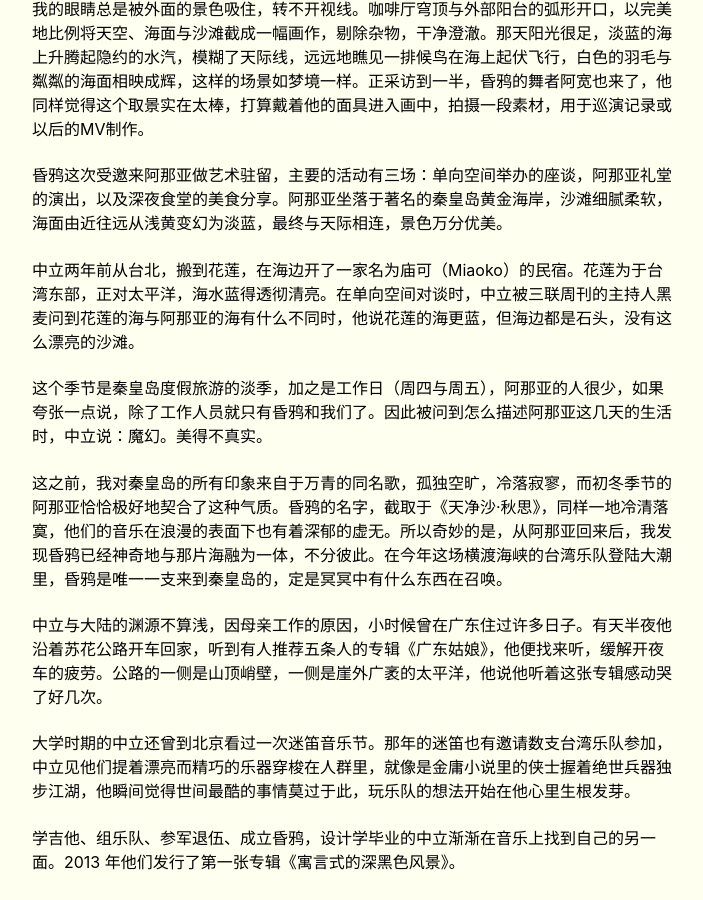
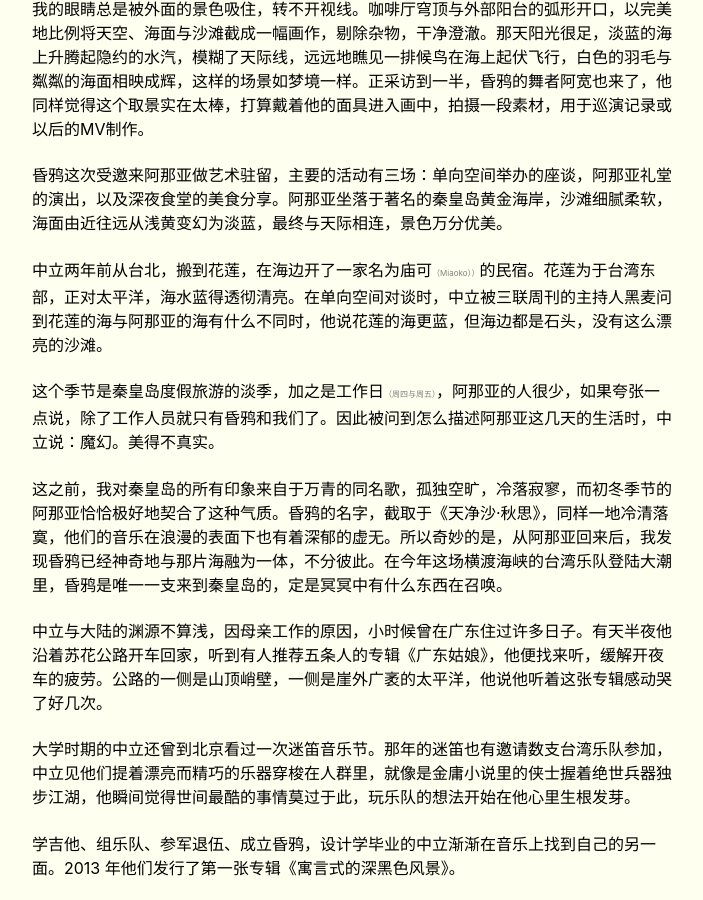
Before and after one commit to salingerlin/salingerlin.github.io, a Jekyll site: the page built from _posts/2018-12-02-海边的昏鸦.md, in a window 1280 px wide and 900 px high, scrolled down 675 px. Shown: the whole window, without its empty margins (288-991 px from the left). Built offline with Jekyll 4.4.1, drawn with Linux system fonts in a browser that asks for light colours; some of the changed text lies outside the part shown.

Commit message:
Update 2018-12-02-海边的昏鸦.md

```diff
--- a/_posts/2018-12-02-海边的昏鸦.md
+++ b/_posts/2018-12-02-海边的昏鸦.md
@@ -18,9 +18,9 @@ category: 随笔
 
 昏鸦这次受邀来阿那亚做艺术驻留，主要的活动有三场：单向空间举办的座谈，阿那亚礼堂的演出，以及深夜食堂的美食分享。阿那亚坐落于著名的秦皇岛黄金海岸，沙滩细腻柔软，海面由近往远从浅黄变幻为淡蓝，最终与天际相连，景色万分优美。
 
-中立两年前从台北，搬到花莲，在海边开了一家名为庙可（Miaoko）的民宿。花莲为于台湾东部，正对太平洋，海水蓝得透彻清亮。在单向空间对谈时，中立被三联周刊的主持人黑麦问到花莲的海与阿那亚的海有什么不同时，他说花莲的海更蓝，但海边都是石头，没有这么漂亮的沙滩。
+中立两年前从台北，搬到花莲，在海边开了一家名为庙可<span class="zhushi">（Miaoko））</span>的民宿。花莲为于台湾东部，正对太平洋，海水蓝得透彻清亮。在单向空间对谈时，中立被三联周刊的主持人黑麦问到花莲的海与阿那亚的海有什么不同时，他说花莲的海更蓝，但海边都是石头，没有这么漂亮的沙滩。
 
-这个季节是秦皇岛度假旅游的淡季，加之是工作日（周四与周五），阿那亚的人很少，如果夸张一点说，除了工作人员就只有昏鸦和我们了。因此被问到怎么描述阿那亚这几天的生活时，中立说：魔幻。美得不真实。
+这个季节是秦皇岛度假旅游的淡季，加之是工作日<span class="zhushi">（周四与周五）</span>，阿那亚的人很少，如果夸张一点说，除了工作人员就只有昏鸦和我们了。因此被问到怎么描述阿那亚这几天的生活时，中立说：魔幻。美得不真实。
 
 这之前，我对秦皇岛的所有印象来自于万青的同名歌，孤独空旷，冷落寂寥，而初冬季节的阿那亚恰恰极好地契合了这种气质。昏鸦的名字，截取于《天净沙·秋思》，同样一地冷清落寞，他们的音乐在浪漫的表面下也有着深郁的虚无。所以奇妙的是，从阿那亚回来后，我发现昏鸦已经神奇地与那片海融为一体，不分彼此。在今年这场横渡海峡的台湾乐队登陆大潮里，昏鸦是唯一一支来到秦皇岛的，定是冥冥中有什么东西在召唤。
 
@@ -50,7 +50,7 @@ MV 里有一段画面是三个乐队成员在游泳，那熟悉的山与水，
 
 礼堂的白炽灯光从高处照向海岸交际的地方，在黑夜里劈开一块空地，形成了一处完美的舞台。因为礼堂涉及宗教的原因，阿宽跳舞时不能像平时一样戴面具，因此演出时他有些拘束，但在这个头顶星空，脚踩细沙的空地上，他穿着单薄的衣衫，就着音乐完成了一段邪魅的即兴舞蹈，名副其实的奇幻浪漫。如果有机会的话，应该能在昏鸦今后的视频里看得到。尽职尽责在拍素材的阿宽导演过这张专辑其中的一支 MV：《保持英俊》，非常的幽默。
 
-昏鸦是一支乐队，然而音乐只是其创作的一部分，补充进围绕音乐衍生出来的所有作品才是昏鸦艺术创作的整体：极具特色的音乐录音带，或者中立的绘画作品（《一切不灭定律》的十位主角的肖像画），以及这次专辑歌词本的摄影作品明信片设计，还有现场舞台设计等等。若仅单独地去欣赏音乐，会折损不少乐趣。因此，这次赤瞳在安排巡演时，或许是考虑到这点，专程与言几又书店合作，安排了四座城市的分享会。
+昏鸦是一支乐队，然而音乐只是其创作的一部分，补充进围绕音乐衍生出来的所有作品才是昏鸦艺术创作的整体：极具特色的音乐录音带，或者中立的绘画作品<span class="zhushi">（参考《一切不灭定律》的十位主角的肖像画））</span>，以及这次专辑歌词本的摄影作品明信片设计，还有现场舞台设计等等。若仅单独地去欣赏音乐，会折损不少乐趣。因此，这次赤瞳在安排巡演时，或许是考虑到这点，专程与言几又书店合作，安排了四座城市的分享会。
 
 分享座谈会、电台访谈、媒体采访，昏鸦到北京几天时间，便接受了密集的访问，既是厂牌的牵线对接，也是因为昏鸦的确有他们的独特魅力。坐在深夜食堂的角落里，我问中立这样被媒体轮番拷问，有没有当大明星的感觉？中立笑了，说有点。他们觉得大陆有采访的氛围，不论是写文章，还是上电台，台湾做这样事的人不多，而且不会问得很深，点到为止。
 
```
